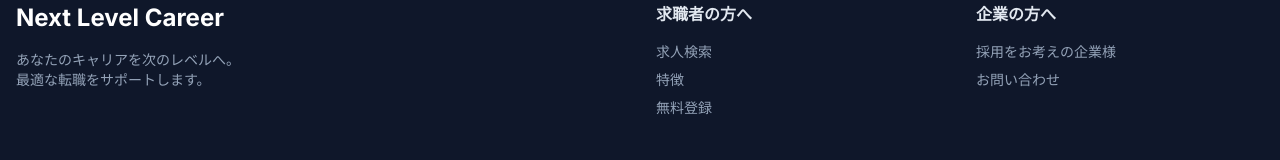
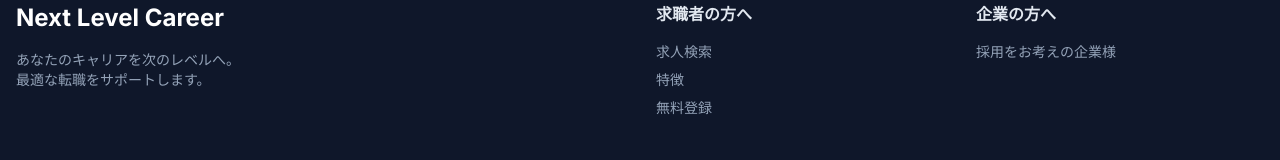
Before and after one commit to nextlevelkitamura-alt/nextlevel-career-website, a Next.js app: page / in a window 1280 px wide. Shown: the part 5285-5445 px from the top of the page. Built offline with nearby package versions, Linux system fonts and the light colour scheme; no server answers.

Commit message:
Remove Inquiry link from Footer

```diff
--- a/components/Footer.tsx
+++ b/components/Footer.tsx
@@ -26,7 +26,6 @@ export default function Footer() {
                         <h4 className="font-bold mb-4">企業の方へ</h4>
                         <ul className="space-y-2 text-sm text-slate-400">
                             <li><Link href="/for-clients" className="hover:text-white transition-colors">採用をお考えの企業様</Link></li>
-                            <li><Link href="/contact" className="hover:text-white transition-colors">お問い合わせ</Link></li>
                         </ul>
                     </div>
                     {/* Company Info Removed as per request */}
```
